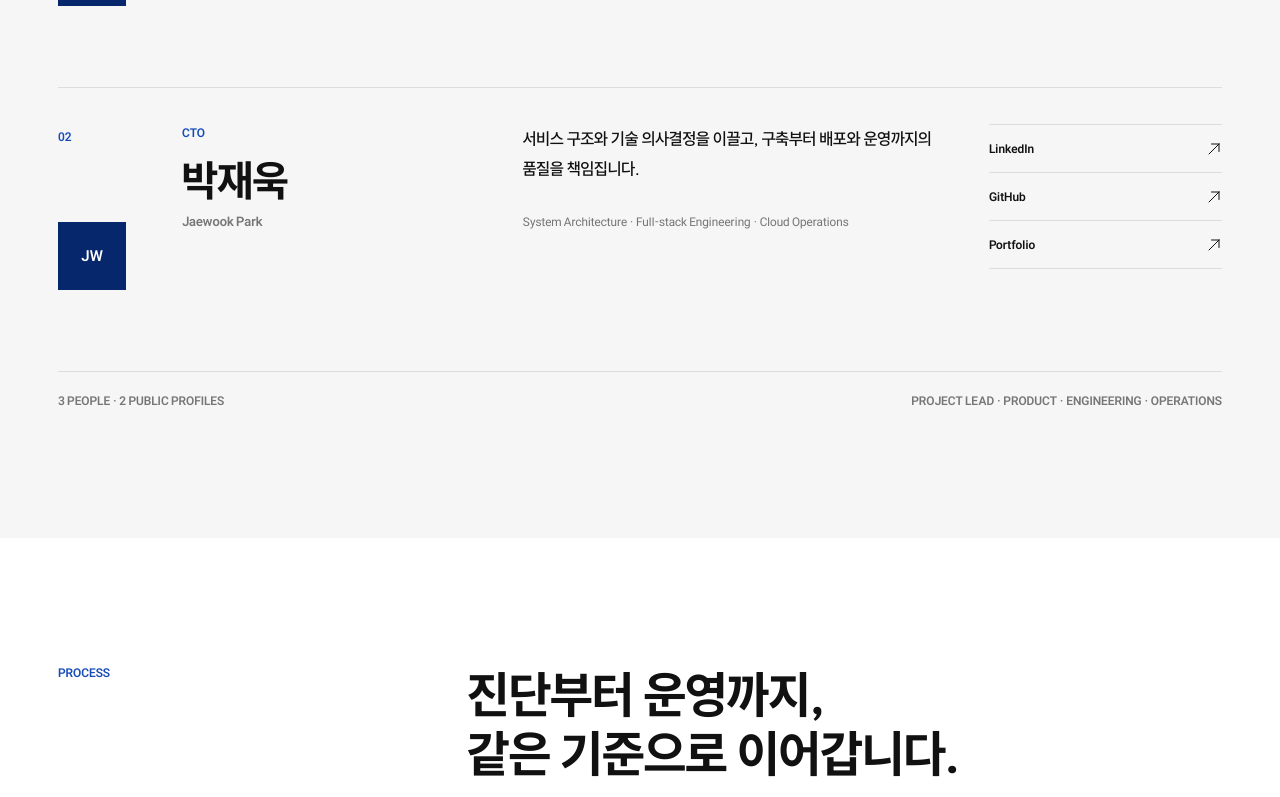
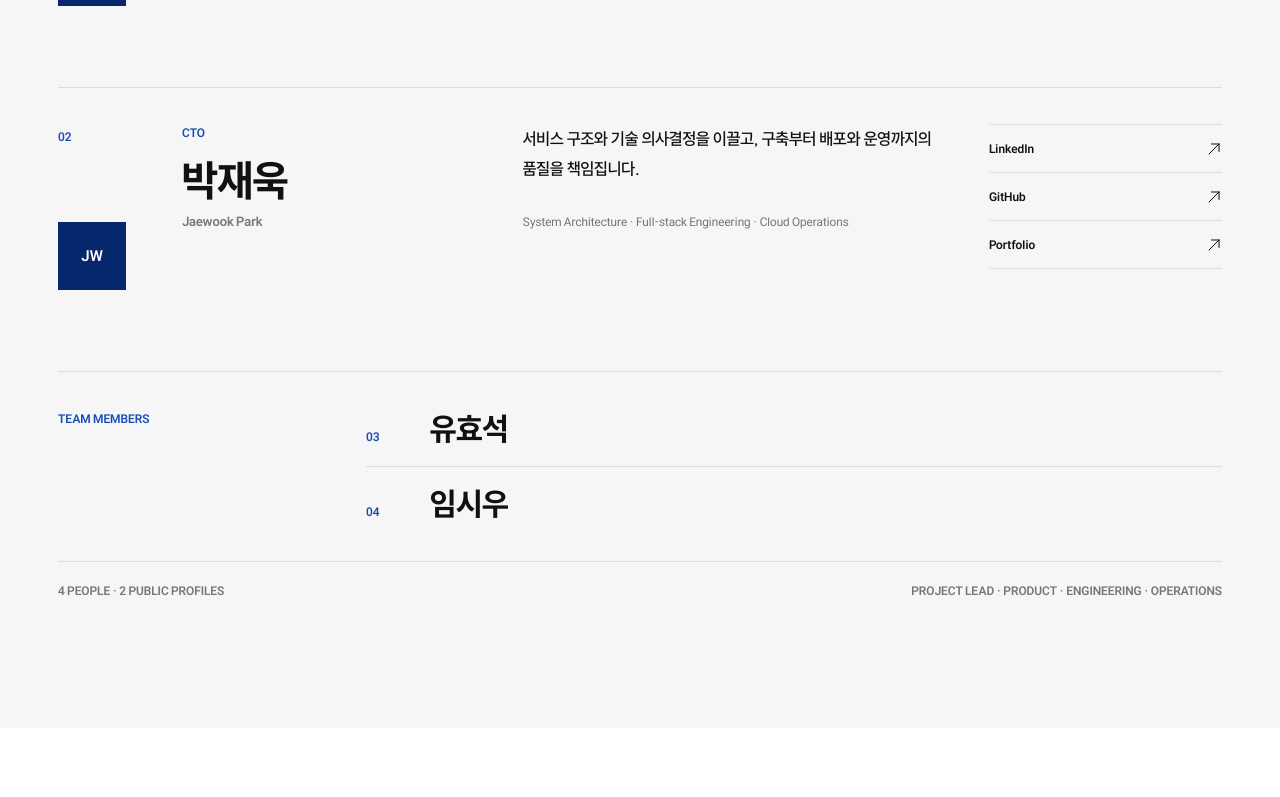
Before and after one commit to ChoiTheCreator/Studio-Jabin-HP, a Next.js app: page / in a window 1280 px wide. Shown: the part 9691-10488 px from the top of the page. Built offline with nearby package versions, Linux system fonts and the light colour scheme.

Commit message:
<Feat> 팀 구성원 정보 확장

```diff
--- a/src/features/home/components/TeamSection.tsx
+++ b/src/features/home/components/TeamSection.tsx
@@ -106,8 +106,25 @@ export function TeamSection() {
           ))}
         </div>
 
+        <Reveal className="grid border-b border-navy-line py-8 sm:grid-cols-[176px_minmax(0,1fr)] sm:py-10 lg:grid-cols-[308px_minmax(0,1fr)]">
+          <p className={`${eyebrow} mb-7 text-navy-primary sm:mb-0`}>TEAM MEMBERS</p>
+          <ul className="m-0 grid list-none p-0">
+            {team.additionalMembers.map((member) => (
+              <li
+                className="grid grid-cols-[44px_minmax(0,1fr)] items-baseline border-t border-navy-line py-5 first:border-t-0 first:pt-0 last:pb-0 sm:grid-cols-[64px_minmax(0,1fr)]"
+                key={member.number}
+              >
+                <span className="text-[12px] font-bold text-navy-primary">{member.number}</span>
+                <span className="text-[28px] leading-none font-bold sm:text-[34px]">
+                  {member.name}
+                </span>
+              </li>
+            ))}
+          </ul>
+        </Reveal>
+
         <Reveal className="mt-5 flex flex-col gap-2 text-[12px] font-bold text-navy-muted sm:flex-row sm:items-center sm:justify-between">
-          <p className="m-0">3 PEOPLE · 2 PUBLIC PROFILES</p>
+          <p className="m-0">4 PEOPLE · 2 PUBLIC PROFILES</p>
           <p className="m-0">PROJECT LEAD · PRODUCT · ENGINEERING · OPERATIONS</p>
         </Reveal>
       </div>
--- a/src/features/home/home.content.ts
+++ b/src/features/home/home.content.ts
@@ -198,10 +198,14 @@ type TeamMember = {
 type Team = {
   total: number;
   members: readonly TeamMember[];
+  additionalMembers: readonly {
+    number: string;
+    name: string;
+  }[];
 };
 
 export const team: Team = {
-  total: 3,
+  total: 4,
   members: [
     {
       number: "01",
@@ -240,6 +244,10 @@ export const team: Team = {
       ],
     },
   ],
+  additionalMembers: [
+    { number: "03", name: "유효석" },
+    { number: "04", name: "임시우" },
+  ],
 };
 
 export const processSteps = [
```
